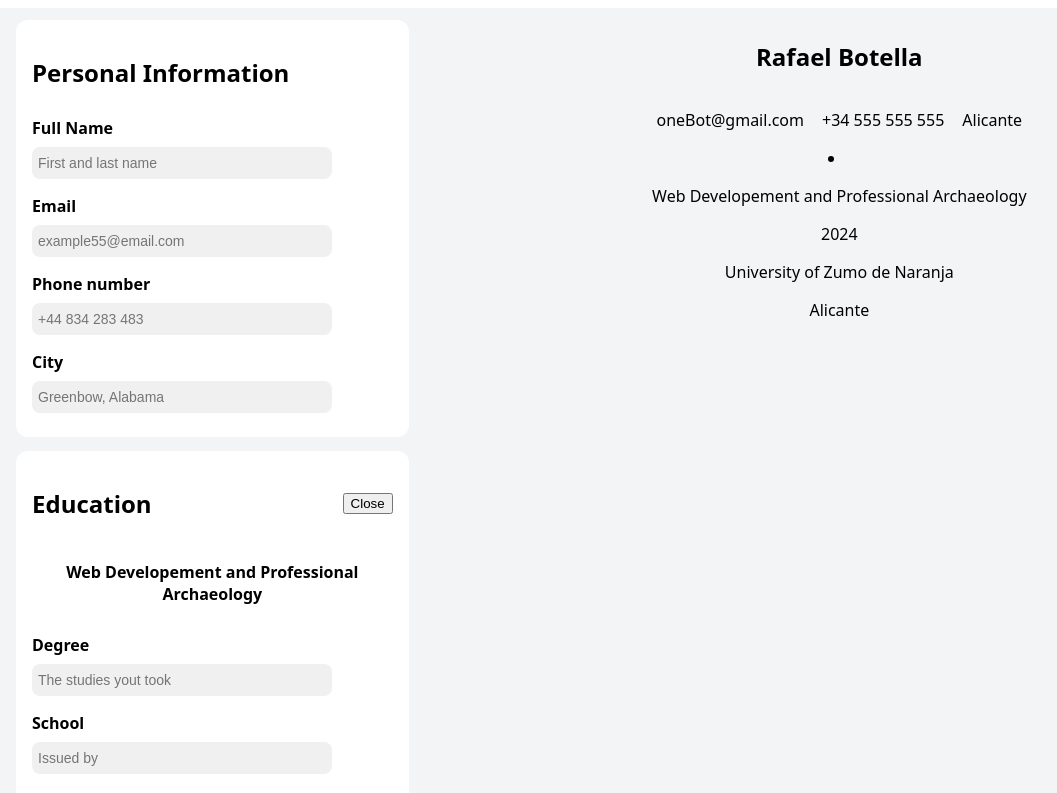
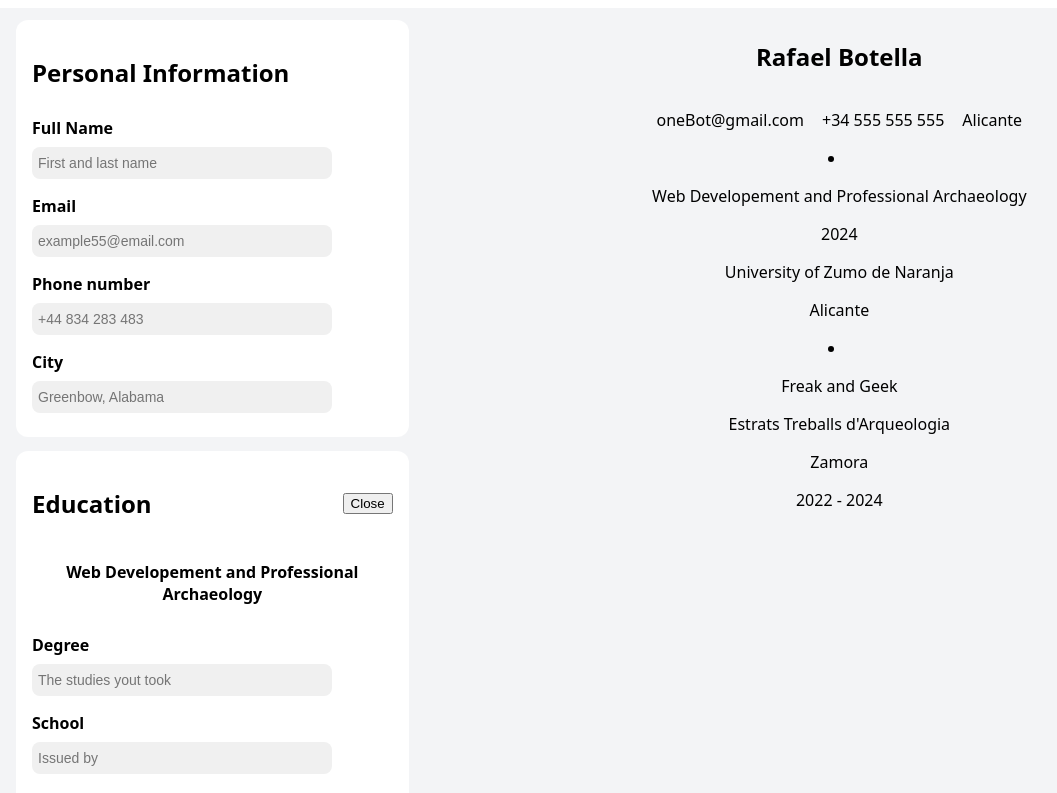
Before and after one commit to rafabo7/top-cv-application, a React (Vite) app: page / in a window 1280 px wide. Shown: the top 793 px of the page, without its empty margins (12-1069 px from the left). Built offline with nearby package versions, Linux system fonts and the light colour scheme.

Commit message:
Add experience info to Output

```diff
--- a/src/App.jsx
+++ b/src/App.jsx
@@ -82,7 +82,8 @@ function addForm(section) {
       addForm={addForm} />
     <Output
       personalInfo={personalInfo}
-      education={education} />
+      education={education}
+      experience={experience} />
 
     </main>
   )
--- a/src/components/Output.jsx
+++ b/src/components/Output.jsx
@@ -1,6 +1,6 @@
 import '../Styles/Output.css'
 
-export function Output ({ personalInfo, education }) {
+export function Output ({ personalInfo, education, experience }) {
     const { fullName, email, phoneNumber, city } = personalInfo
 
     return (
@@ -27,6 +27,21 @@ export function Output ({ personalInfo, education }) {
                         })}
                     </div>
 
+                    <div>
+                        {experience.map( (item) => {
+                            return (
+                            <li
+                                key={item.id}>
+                                    <p>{item.position}</p>
+                                    <p>{item.company}</p>
+                                    <p>{item.city}</p>
+                                    <p>{item.time}</p>
+                            </li>
+                            )
+                        })}
+                    </div>
+
+
 
 
 
```
